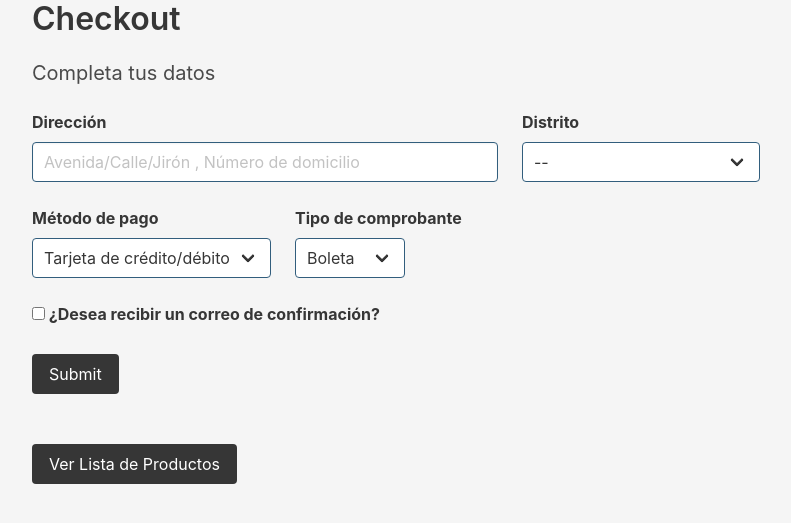
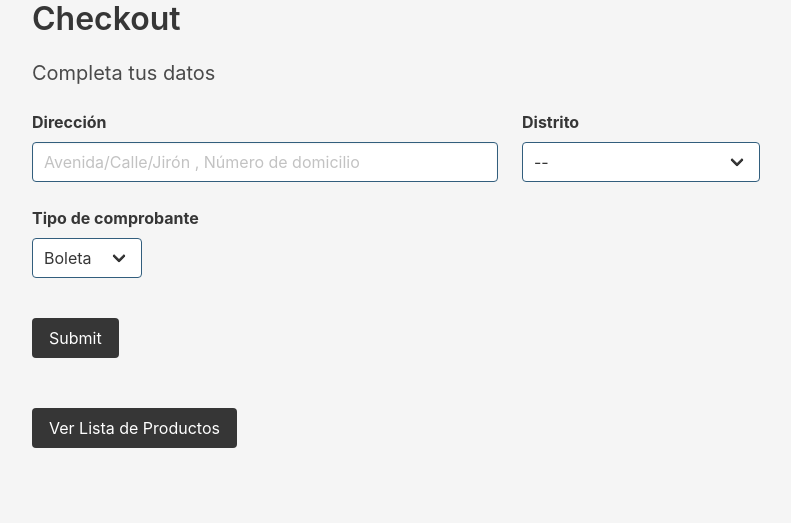
Before and after one commit to diego-arc3/linioexp, a Django app: page /checkout/1 in a window 1280 px wide. Shown: the part 175-698 px from the top of the page, without its empty margins (32-823 px from the left). Run offline with Django 3.2, Linux system fonts and the light colour scheme; data comes from the database, SQL or seed files in the repository; tables that the repository leaves empty hold one stand-in row (values such as "Sample post").

Commit message:
borrar campos sin usar

```diff
--- a/main/models.py
+++ b/main/models.py
@@ -112,7 +112,6 @@ class Pedido(models.Model):
     estado = models.CharField(max_length=3)
     direccion_entrega = models.CharField(max_length=100, blank=True, null=True)
     tarifa = models.FloatField(blank=True, null=True)
-    correo_confirmacion = models.BooleanField(default=False)
 
     ## Opciones de comprobante
     BOLETA = 'BO'
--- a/main/templates/main/pedido_form.html
+++ b/main/templates/main/pedido_form.html
@@ -40,20 +40,6 @@
 
             <div class="column is-narrow">
               <div class="field">
-                  <label class="label" for="id_metodo_pago">Método de pago</label>
-                  <div class="control">
-                      <div class="select is-dark">
-                          <select style="border-color:rgb(50,94,125)" name="metodo_pago" id="id_metodo_pago">
-                              <option value="TA">Tarjeta de crédito/débito</option>
-                              <option value="PA">Paypal</option>
-                          </select>
-                      </div>
-                  </div>
-              </div>
-            </div>
-
-            <div class="column is-narrow">
-              <div class="field">
                   <label class="label" for="id_comprobante">Tipo de comprobante</label>
                   <div class="control">
                       <div class="select is-dark">
@@ -68,13 +54,6 @@
 
           </div>
 
-          <div class="field">
-            <label class="label" for="id_correo_confirmacion">
-              <input style="border-color:rgb(50,94,125)" type="checkbox" name="correo_confirmacion" id="id_correo_confirmacion">
-              ¿Desea recibir un correo de confirmación?
-            </label>
-          </div>
-
 
           <input type="submit" value="Submit" class="button is-dark" style="margin-top:1em;">
         </form>
--- a/main/views.py
+++ b/main/views.py
@@ -64,13 +64,8 @@ class CancelarPedidoView(View):
         # Obtén el pedido que queremos modificar
         pedido = Pedido.objects.get(pk=pedido_pk)
 
-        if pedido.estado == "ET" or pedido.estado == "PAG":
-            # Armamos el mensaje
-            messages.success(request, 'Tu pedido ha sido cancelado sin costo alguno.')
-
-        elif pedido.estado == "EC":
-            # Armamos el mensaje
-            messages.failure(request, 'Tu pedido ha sido cancelado, pero como el repartidor estaba en camino hemos descontado la tarifa de envío..')
+        # Armamos el mensaje
+        messages.success(request, 'Tu pedido ha sido cancelado sin costo alguno.')
 
         # Cambiamos el estado del pedido a "CAN" (Cancelado)
         pedido.estado = "CAN"
```
